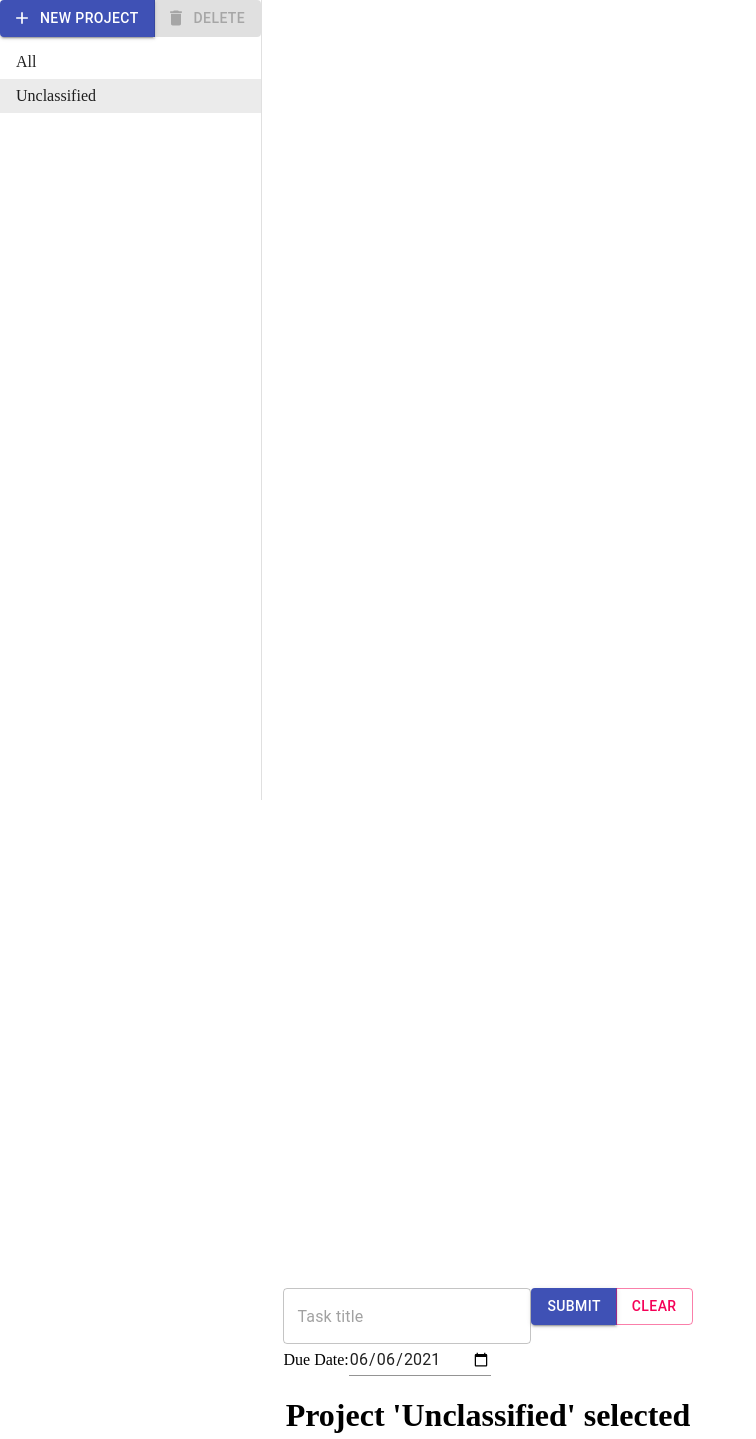
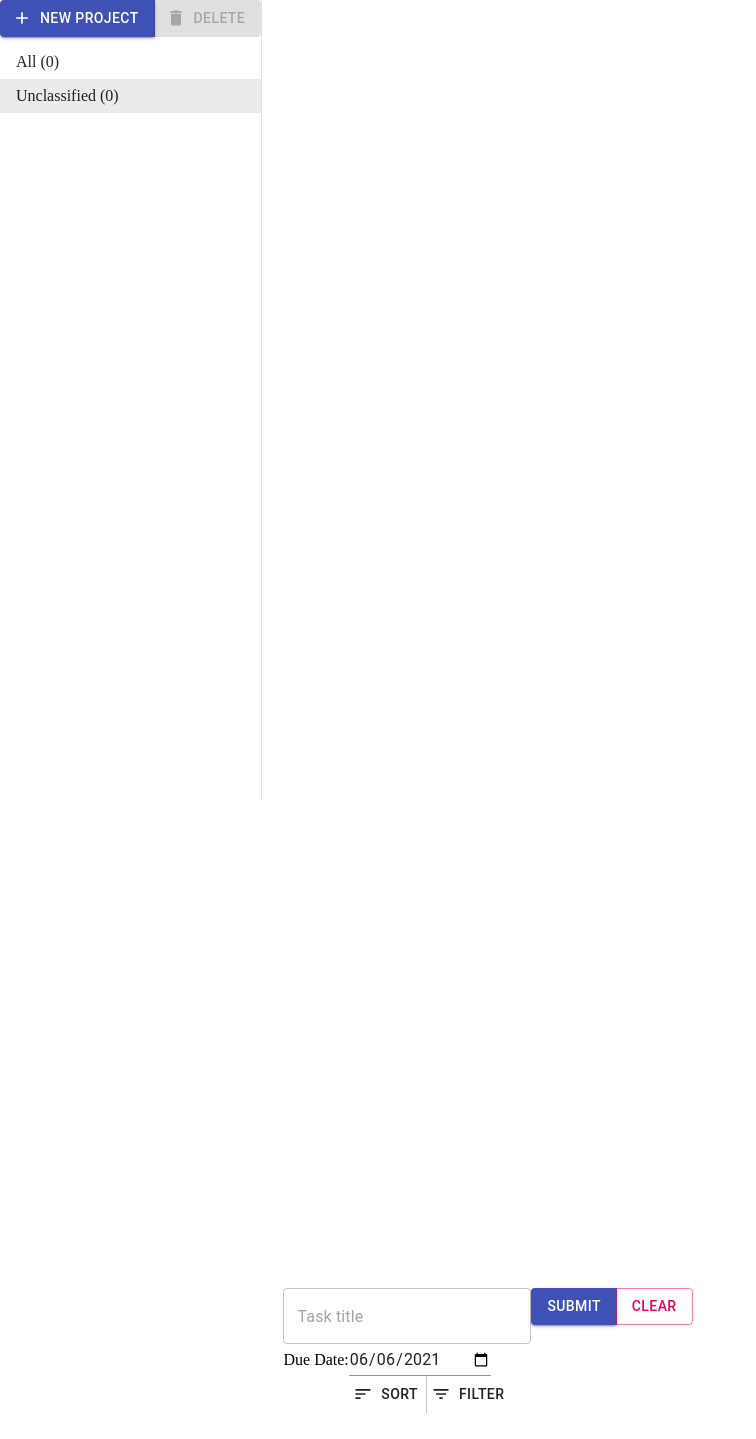
Before and after one commit to arkch99/task-app, a React (Create React App) app: page / in a window 1280 px wide. Shown: the top 1439 px of the page, without its empty margins (0-756 px from the left). Built offline with nearby package versions, Linux system fonts and the light colour scheme.

Commit message:
Show number of tasks selected and in project

```diff
--- a/src/App.js
+++ b/src/App.js
@@ -272,6 +272,7 @@ class App extends Component {
 				<Drawer variant="permanent" open={true}>
 					<ProjectPane
 						projects={this.state.projects}
+						tasks={this.state.tasks}
 						selectedProj={this.state.selectedProj}
 						projSelHandler={this.handleProjSel}
 						newprojhandler={this.handleNewProj}
--- a/src/components/ProjectItem.js
+++ b/src/components/ProjectItem.js
@@ -35,7 +35,7 @@ class ProjectItem extends Component{
 					<TextField type="text" defaultValue={this.props.project.name} id={`${this.props.project.id}-name-edit`}/>
 				</span>
 				<span id={`${this.props.project.id}-name-display`} style={{display:nameDisplay}}>
-					{this.props.project.name}
+					{`${this.props.project.name} (${this.props.nTasks})`}
 				</span>
 			</span>
 			<ButtonGroup>
--- a/src/components/ProjectPane.js
+++ b/src/components/ProjectPane.js
@@ -29,6 +29,7 @@ class ProjectPane extends Component {
 		const projList = this.props.projects.map((project) => <ProjectItem
 			key={project.id}
 			project={project}
+			nTasks={project.id === "all" ? this.props.tasks.length :this.props.tasks.filter(task => task.projectId === project.id).length}
 			projSelHandler={this.props.projSelHandler}
 			edithandler={this.props.projEditHandler}
 			isSelected={this.props.selectedProj === project.id}
--- a/src/components/TaskList.js
+++ b/src/components/TaskList.js
@@ -158,7 +158,6 @@ class Overview extends Component {
 
 		return (
 			<div>
-				<h1>Project '{this.props.selProjName}' selected</h1>
 				<ButtonGroup className="task-view-btns" variant="text">
 					{sortAnchor}
 					<Menu
@@ -177,6 +176,7 @@ class Overview extends Component {
 						{filterMenuItems}
 					</Menu>
 				</ButtonGroup>
+				<h1 id="n-task-display">{`Showing ${taskItems.length} of ${this.props.tasks.length} tasks`}</h1>
 				<ul className="todo-list">
 					{taskItems}
 				</ul>
```
